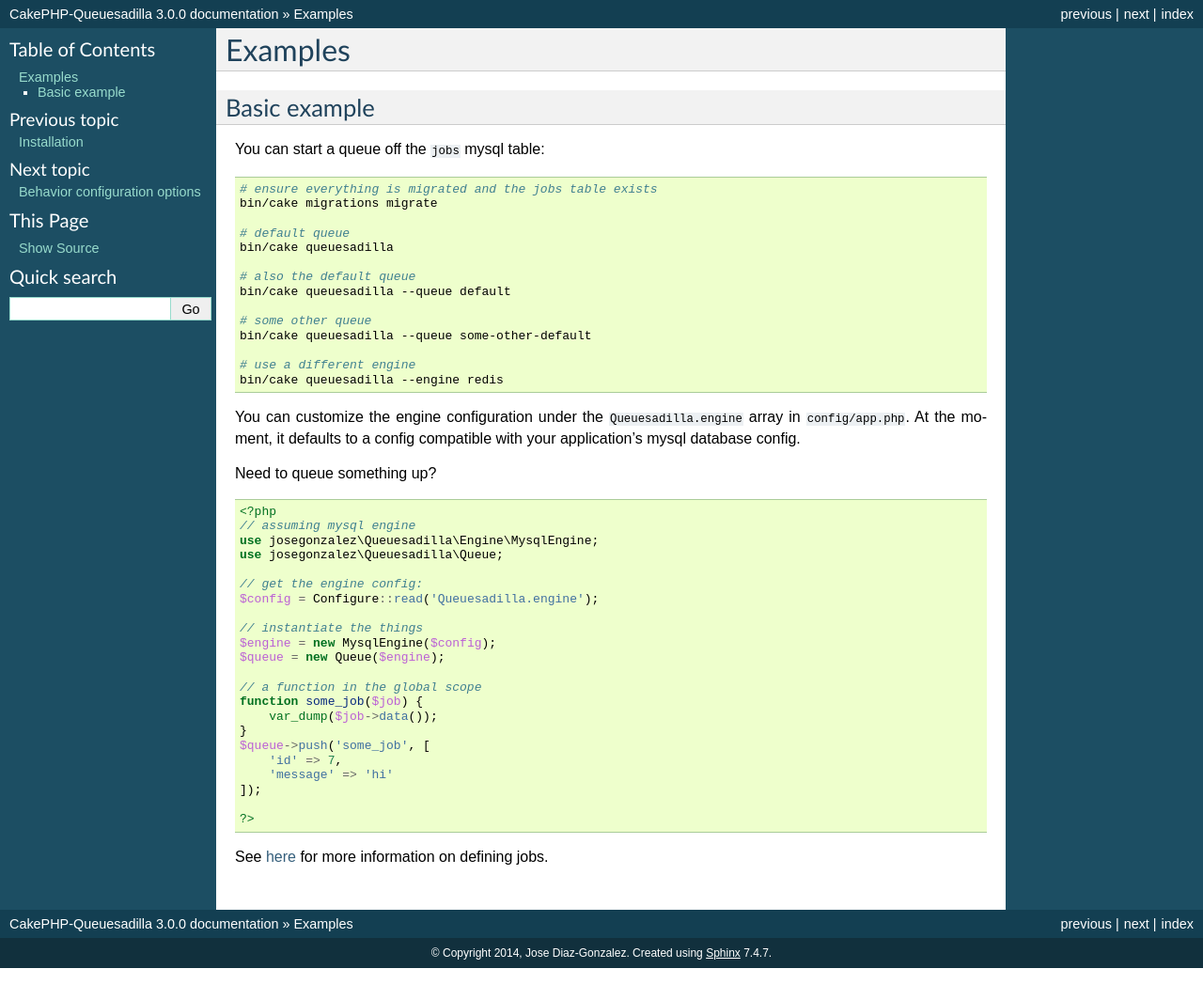
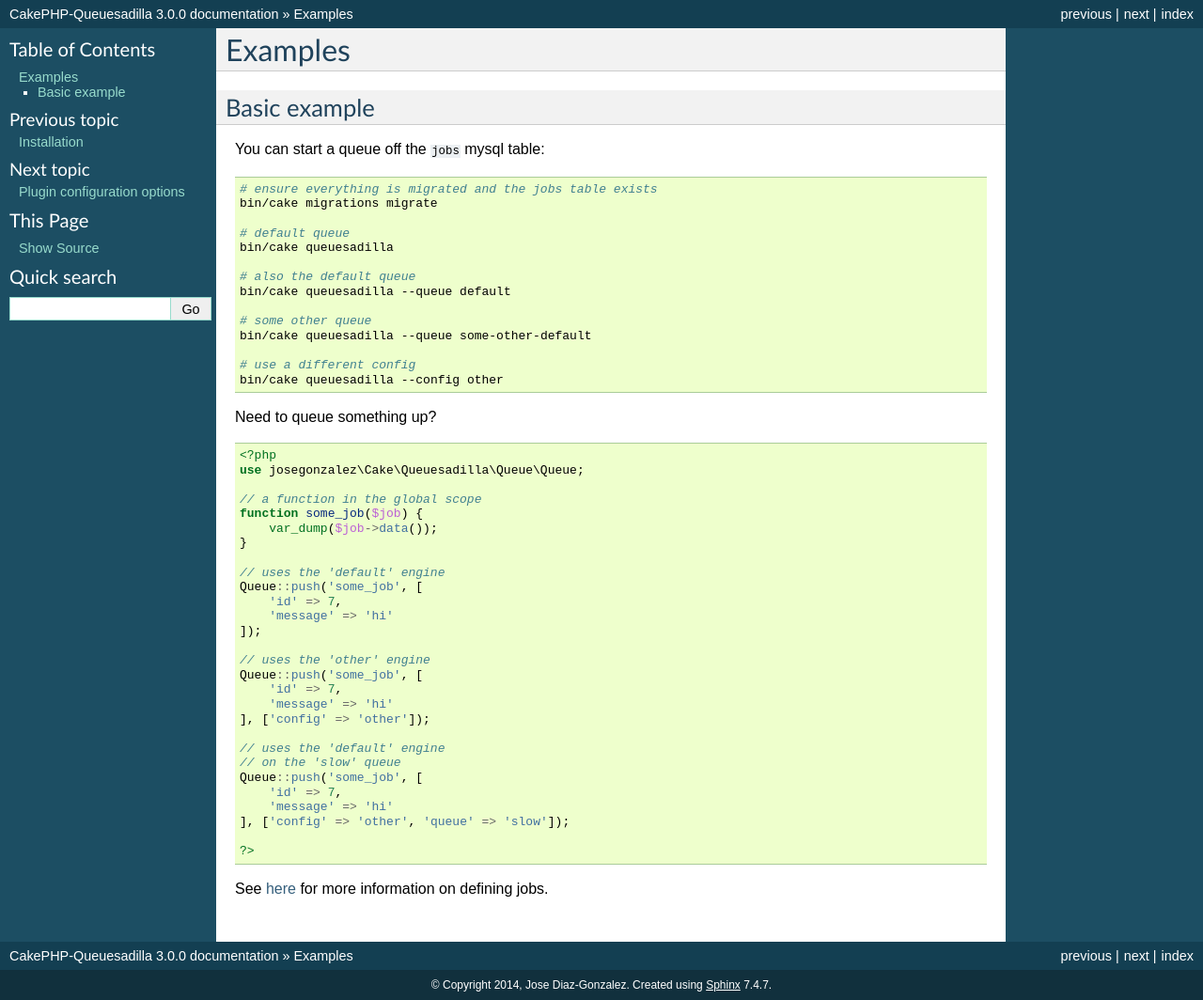
Before and after one commit to josegonzalez/cakephp-queuesadilla, a Sphinx documentation site: the page built from docs/examples.rst, in a window 1280 px wide. Shown: the whole page at 94% size. Built offline with Sphinx 7.4.7, drawn with Linux system fonts in a browser that asks for light colours; before the commit the page ends 1030 px from its top, so only the background shows below that.

Commit message:
Update documentation

```diff
--- a/docs/examples.rst
+++ b/docs/examples.rst
@@ -20,37 +20,40 @@
     # some other queue
     bin/cake queuesadilla --queue some-other-default
 
-    # use a different engine
-    bin/cake queuesadilla --engine redis
-
-You can customize the engine configuration under the ``Queuesadilla.engine`` array in ``config/app.php``. At the moment, it defaults to a config compatible with your application's mysql database config.
+    # use a different config
+    bin/cake queuesadilla --config other
 
 Need to queue something up?
-
 
 .. code:: php
 
     <?php
-    // assuming mysql engine
-    use josegonzalez\Queuesadilla\Engine\MysqlEngine;
-    use josegonzalez\Queuesadilla\Queue;
-
-    // get the engine config:
-    $config = Configure::read('Queuesadilla.engine');
-
-    // instantiate the things
-    $engine = new MysqlEngine($config);
-    $queue = new Queue($engine);
+    use josegonzalez\Cake\Queuesadilla\Queue\Queue;
 
     // a function in the global scope
     function some_job($job) {
         var_dump($job->data());
     }
-    $queue->push('some_job', [
+
+    // uses the 'default' engine
+    Queue::push('some_job', [
         'id' => 7,
         'message' => 'hi'
     ]);
 
+    // uses the 'other' engine
+    Queue::push('some_job', [
+        'id' => 7,
+        'message' => 'hi'
+    ], ['config' => 'other']);
+
+    // uses the 'default' engine
+    // on the 'slow' queue
+    Queue::push('some_job', [
+        'id' => 7,
+        'message' => 'hi'
+    ], ['config' => 'other', 'queue' => 'slow']);
+
     ?>
 
 See `here <https://github.com/josegonzalez/php-queuesadilla/blob/master/docs/defining-jobs.md>`_ for more information on defining jobs.
```
Also changed, not shown: docs/configuration.rst (+18 -13 lines), docs/installation.rst (+14 -2 lines).
